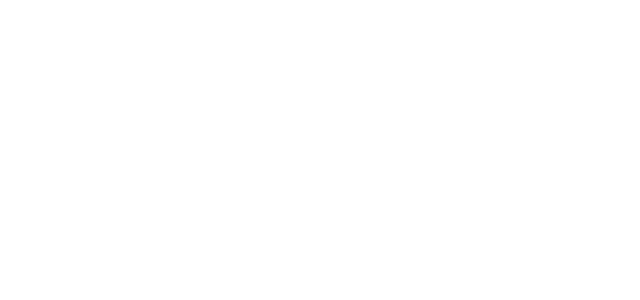
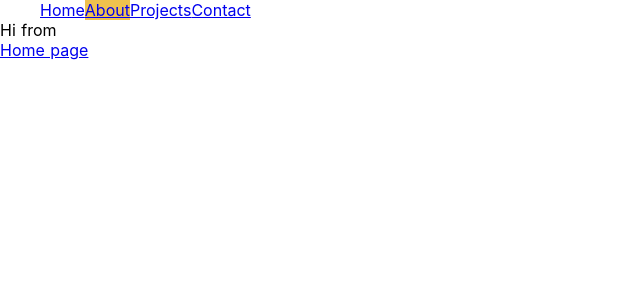
Before and after one commit to girlcheese/gwawr.co.uk, a Nuxt app: page /about in a window 1280 px wide. Before the commit this address had no page. Shown: the top 300 px of the page, without its empty margins (0-640 px from the left). Built offline with nearby package versions, Linux system fonts and the light colour scheme.

Commit message:
first page and section skeletons

```diff
--- /dev/null
+++ b/components/GwawrNav.vue
@@ -0,0 +1,20 @@
+<template>
+  <nav>
+    <ul>
+      <li><nuxt-link to="/" exact>Home</nuxt-link></li>
+      <li><nuxt-link to="/about">About</nuxt-link></li>
+      <li><nuxt-link to="/projects">Projects</nuxt-link></li>
+      <li><nuxt-link to="/contact">Contact</nuxt-link></li>
+    </ul>
+  </nav>
+</template>
+
+<style scoped>
+li {
+  display: inline;
+}
+
+.nuxt-link-active {
+  background-color: #efc14e;
+}
+</style>
--- a/layouts/default.vue
+++ b/layouts/default.vue
@@ -1,8 +1,19 @@
 <template>
   <div>
+    <gwawr-nav/>
     <nuxt/>
   </div>
 </template>
+
+<script>
+import GwawrNav from "~/components/GwawrNav.vue"
+
+export default {
+  components: {
+    GwawrNav
+  }
+}
+</script>
 
 <style>
 html {
--- a/package.json
+++ b/package.json
@@ -14,7 +14,6 @@
     "precommit": "npm run lint"
   },
   "dependencies": {
-    "global": "^4.3.2",
     "nuxt": "^1.4.2"
   },
   "devDependencies": {
--- /dev/null
+++ b/pages/about.vue
@@ -0,0 +1,19 @@
+<template>
+  <div>
+    <p>Hi from {{ name }}</p>
+    <nuxt-link to="/">Home page</nuxt-link>
+  </div>
+</template>
+
+<script>
+export default {
+  asyncData() {
+    return {
+      name: process.static ? "static" : process.server ? "server" : "client"
+    }
+  },
+  head: {
+    title: "About page"
+  }
+}
+</script>
--- a/pages/index.vue
+++ b/pages/index.vue
@@ -6,30 +6,14 @@
         gwawr.co.uk
       </h1>
       <h2 class="subtitle">
-        Gwawr portfolio site using NuxtJS
+        Portfolio site
       </h2>
-      <div class="links">
-        <a
-          href="https://nuxtjs.org/"
-          target="_blank"
-          class="button--green">Documentation</a>
-        <a
-          href="https://github.com/nuxt/nuxt.js"
-          target="_blank"
-          class="button--grey">GitHub</a>
-      </div>
     </div>
   </section>
 </template>
 
 <script>
-import AppLogo from "~/components/AppLogo.vue"
-
-export default {
-  components: {
-    AppLogo
-  }
-}
+console.log("Hello World")
 </script>
 
 <style>
--- /dev/null
+++ b/pages/projects/_slug.vue
@@ -0,0 +1,15 @@
+<template>
+  <section class="container" />
+</template>
+
+<script>
+export default {
+  validate({ params }) {
+    // Must be a slug
+    return /^[a-z0-9]+(?:-[a-z0-9]+)*$/.test(params.id)
+  }
+}
+</script>
+
+<style scoped>
+</style>
--- /dev/null
+++ b/pages/projects/index.vue
@@ -0,0 +1,12 @@
+<template>
+  <section class="container"/>
+</template>
+
+<script>
+export default {
+  name: "ProjectsIndex"
+}
+</script>
+
+<style scoped>
+</style>
```
